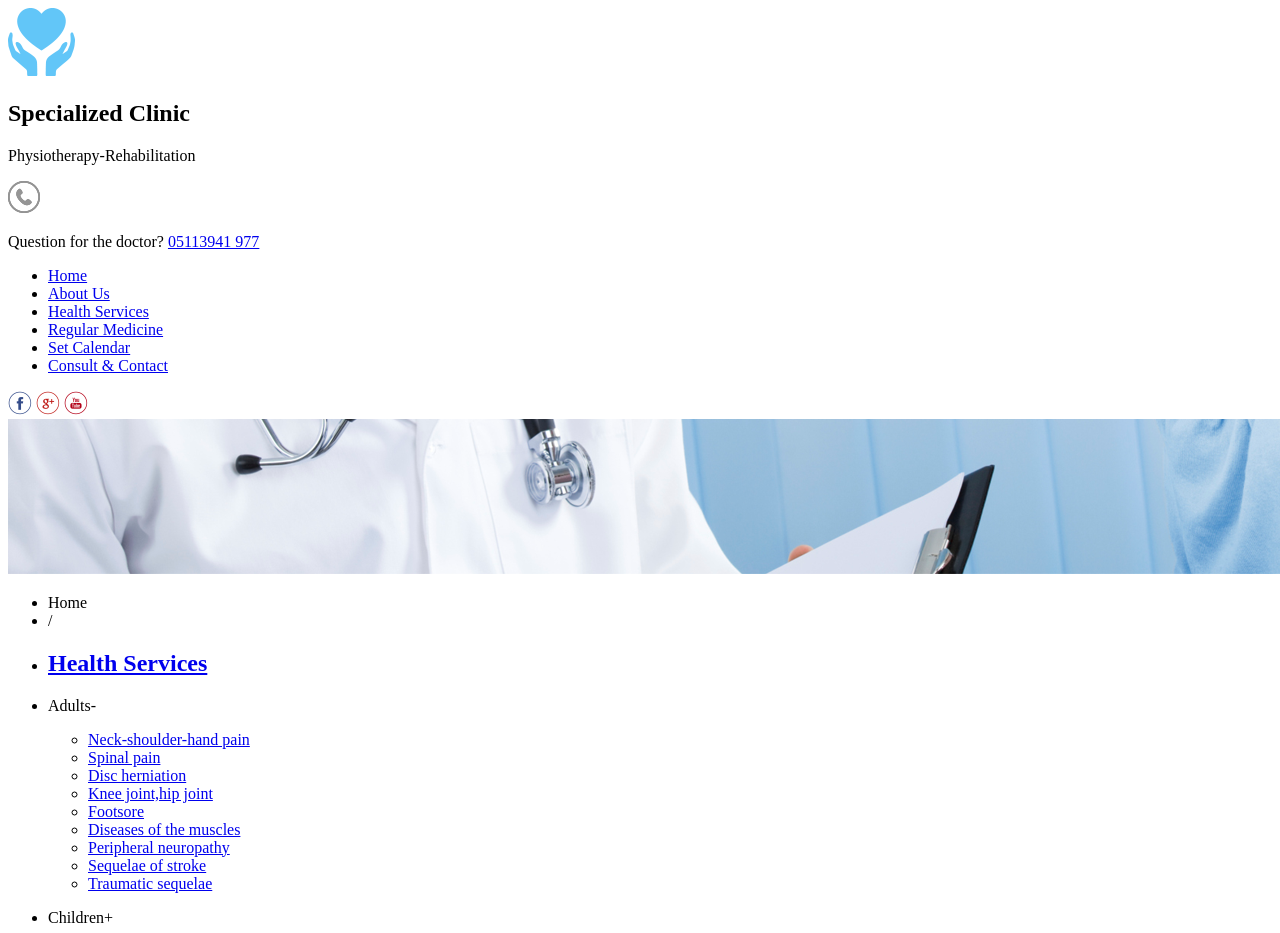
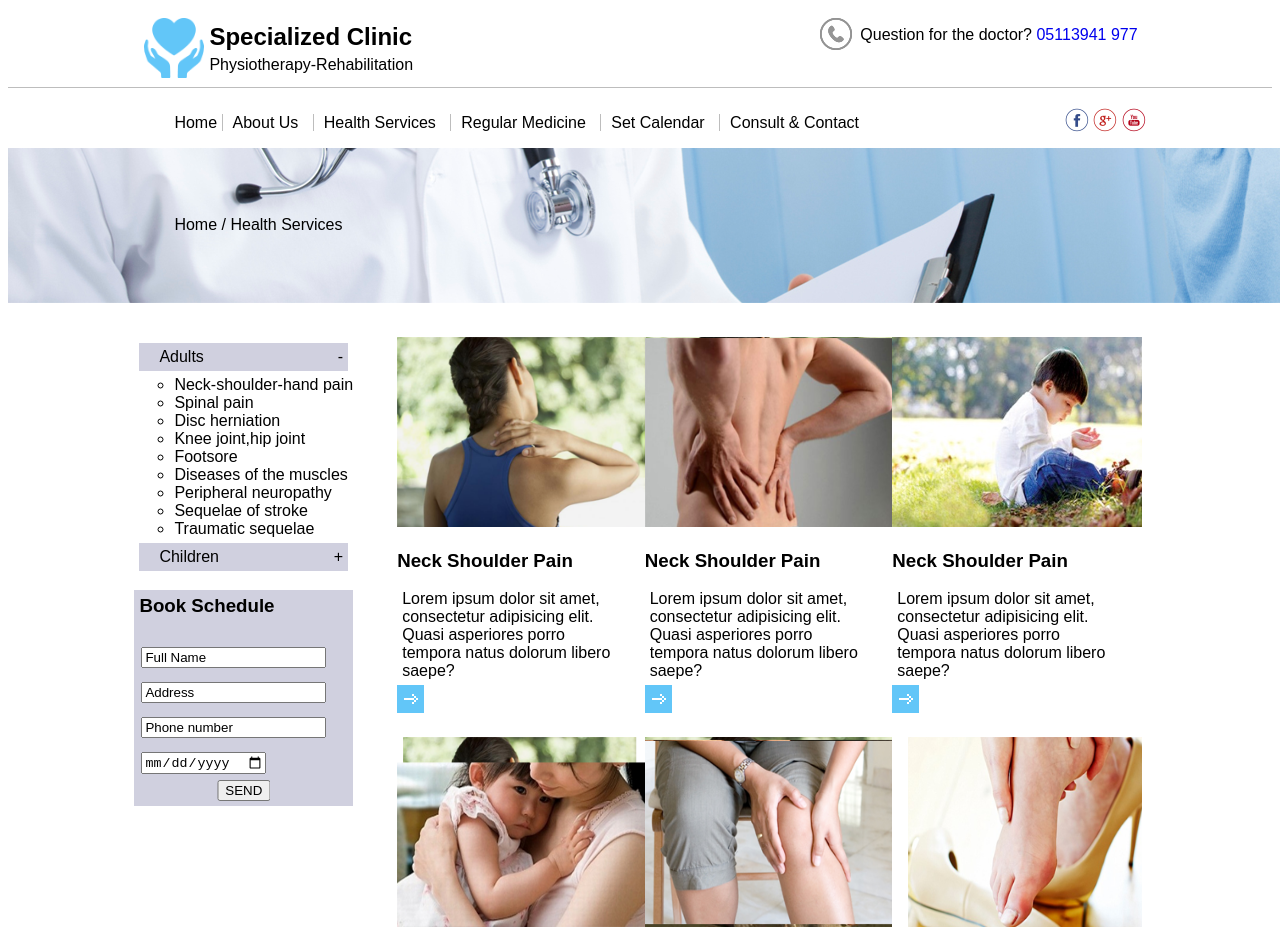
Before and after one commit to at-longnguyen/AT-Internship-Fall-Winter-2018-Long-Nguyen, a plain HTML site: page Specialized-Clinic/Specialized Clinic.html in a window 1280 px wide. Shown: the top 933 px of the page. Drawn offline with Linux system fonts and the light colour scheme.

Commit message:
Subbmit css-homework

```diff
--- a/Specialized-Clinic/Specialized Clinic.html
+++ b/Specialized-Clinic/Specialized Clinic.html
@@ -3,36 +3,39 @@
 <head>
   <meta charset="UTF-8">
   <title>Specialized Clinic</title>
+  <link rel="stylesheet" type="text/css" href="css/style.css">
 </head>
 <body>
   <header class="page-header">
     <div class="header-top">
-      <div class="container">
+      <div class="container clearfix">
         <section class="header-content-left">
-          <a href="#"><img src="images/Vector-Smart-Object.png" alt="specialized-clinic-logo"></a>
+          <a href="#"><img class="header-content-left-image" src="images/Vector-Smart-Object.png" alt="specialized-clinic-logo"></a>
+          <div class="header-page-name">
             <h1>
               Specialized Clinic
             </h1>
             <p>
               Physiotherapy-Rehabilitation
             </p>
+          </div>
         </section>
         <div class="header-content-right">
-          <a href="#"><img src="images/icon-tele.png" alt="telephone-icon"></a>
-          <p>Question for the doctor?&nbsp;<span><a href="#">05113941 977</a></span></p>
+          <a href="#"><img class="header-content-right-icon" src="images/icon-tele.png" alt="telephone-icon"></a>
+          <p>Question for the doctor?&nbsp;<span><a class="tele-number" href="#">05113941 977</a></span></p>
         </div>
       </div>
     </div>
     <div class="header-bottom">
-      <div class="container">
+      <div class="container clearfix">
         <nav class="header-menu-content">
           <ul class="header-menu-list">
-            <li class="header-menu-item"><a href="#">Home</a></li>
-            <li class="header-menu-item"><a href="#">About Us</a></li>
-            <li class="header-menu-item"><a href="#">Health Services</a></li>
-            <li class="header-menu-item"><a href="#">Regular Medicine </a></li>
-            <li class="header-menu-item"><a href="#">Set Calendar</a></li>
-            <li class="header-menu-item"><a href="#">Consult & Contact</a></li>
+            <li class="header-menu-item"><a class="menu-link" href="#">Home</a></li>
+            <li class="header-menu-item"><a class="menu-link" href="#">About Us</a></li>
+            <li class="header-menu-item"><a class="menu-link" href="#">Health Services</a></li>
+            <li class="header-menu-item"><a class="menu-link" href="#">Regular Medicine </a></li>
+            <li class="header-menu-item"><a class="menu-link" href="#">Set Calendar</a></li>
+            <li class="header-menu-item"><a class="menu-link" href="#">Consult & Contact</a></li>
           </ul>
         </nav>
         <div class="header-sociality">
@@ -43,41 +46,41 @@
       </div>
     </div>
   </header>
-  <main class=page-main>
+  <main class="page-main">
     <img src="images/images1.png" alt="banner-image">
     <section class="banner">
-      <div class=container>
+      <div class="container clearfix">
         <ul class="banner-list">
-          <li class="banner-item">Home</li>
-          <li class="banner-item">/</li>
-          <li class="banner-item"><a href="#"><h2>Health Services</h2></a></li>
+          <li class="banner-item"><a class="banner-link" href="#">Home</a></li>
+          <li class="banner-item">&#47</li>
+          <li class="banner-item"><a class="banner-link" href="#">Health Services</a></li>
         </ul>
       </div>
     </section>
     <div class="main-body">
-      <div class="container">
+      <div class="container clearfix">
         <aside class="sidebar">
           <ul class="health-list">
             <li class="health-item">
-              <p>Adults<span class="health-item-hypen">&#45;</span></p>
+              <p class="health-item-title">Adults<span class="health-item-hypen">&#45;</span></p>
               <ul class="sub-health-list">
-                <li class="sub-health-item"><a href="#">Neck-shoulder-hand pain</a></li>
-                <li class="sub-health-item"><a href="#">Spinal pain</a></li>
-                <li class="sub-health-item"><a href="#">Disc herniation</a></li>
-                <li class="sub-health-item"><a href="#">Knee joint,hip joint</a></li>
-                <li class="sub-health-item"><a href="#">Footsore</a></li>
-                <li class="sub-health-item"><a href="#">Diseases of the muscles</a></li>
-                <li class="sub-health-item"><a href="#">Peripheral neuropathy</a></li>
-                <li class="sub-health-item"><a href="#">Sequelae of stroke</a></li>
-                <li class="sub-health-item"><a href="#">Traumatic sequelae</a></li>
+                <li class="sub-health-item"><a class="sub-health-item-link" href="#">Neck-shoulder-hand pain</a></li>
+                <li class="sub-health-item"><a class="sub-health-item-link" href="#">Spinal pain</a></li>
+                <li class="sub-health-item"><a class="sub-health-item-link" href="#">Disc herniation</a></li>
+                <li class="sub-health-item"><a class="sub-health-item-link" href="#">Knee joint,hip joint</a></li>
+                <li class="sub-health-item"><a class="sub-health-item-link" href="#">Footsore</a></li>
+                <li class="sub-health-item"><a class="sub-health-item-link" href="#">Diseases of the muscles</a></li>
+                <li class="sub-health-item"><a class="sub-health-item-link" href="#">Peripheral neuropathy</a></li>
+                <li class="sub-health-item"><a class="sub-health-item-link" href="#">Sequelae of stroke</a></li>
+                <li class="sub-health-item"><a class="sub-health-item-link" href="#">Traumatic sequelae</a></li>
               </ul>
             </li>
             <li class="health-item">
-              <p>Children<span class="health-item-plus">&#43;</span></p>
+              <p class="health-item-title">Children<span class="health-item-plus">&#43;</span></p>
             </li>
           </ul>
           <section class="form-info">
-            <h3>Book Schedule</h3>
+            <h3 class="form-info-title">Book Schedule</h3>
             <form class="form-contact">
               <div class="form-input-control"><input type="text" name="full-name" value="Full Name"></div>
               <div class="form-input-control"><input type="text" name="address" value="Address"></div>
@@ -89,55 +92,55 @@
         </aside>
         <ul class="main-service-list">
           <li class="main-service-item">
-            <a href="#"></a><img src="images/images-1.png" alt="service-images-1"></a>
+            <a href="#"></a><img class="main-service-item-image" src="images/images-1.png" alt="service-images-1"></a>
             <h3 class="">Neck Shoulder Pain</h3>
             <p>Lorem ipsum dolor sit amet, consectetur adipisicing elit. Quasi asperiores porro tempora natus dolorum libero saepe?</p>
             <img src="images/icon-rightarrow.png" alt="rightarrow-images">
           </li>
           <li class="main-service-item">
-            <a href="#"></a><img src="images/images-2.png" alt="service-images-2"></a>
+            <a href="#"></a><img class="main-service-item-image" src="images/images-2.png" alt="service-images-2"></a>
             <h3 class="">Neck Shoulder Pain</h3>
             <p>Lorem ipsum dolor sit amet, consectetur adipisicing elit. Quasi asperiores porro tempora natus dolorum libero saepe?</p>
             <img src="images/icon-rightarrow.png" alt="rightarrow-images">
           </li>
           <li class="main-service-item">
-            <a href="#"></a><img src="images/images-3.png" alt="service-images-3"></a>
+            <a href="#"></a><img class="main-service-item-image" src="images/images-3.png" alt="service-images-3"></a>
             <h3 class="">Neck Shoulder Pain</h3>
             <p>Lorem ipsum dolor sit amet, consectetur adipisicing elit. Quasi asperiores porro tempora natus dolorum libero saepe?</p>
             <img src="images/icon-rightarrow.png" alt="rightarrow-images">
           </li>
           <li class="main-service-item">
-            <a href="#"></a><img src="images/images-4.png" alt="service-images-4"></a>
+            <a href="#"></a><img class="main-service-item-image" src="images/images-4.png" alt="service-images-4"></a>
             <h3 class="">Neck Shoulder Pain</h3>
             <p>Lorem ipsum dolor sit amet, consectetur adipisicing elit. Quasi asperiores porro tempora natus dolorum libero saepe?</p>
             <img src="images/icon-rightarrow.png" alt="rightarrow-images">
           </li>
           <li class="main-service-item">
-            <a href="#"></a><img src="images/images-5.png" alt="service-images-5"></a>
+            <a href="#"></a><img class="main-service-item-image" src="images/images-5.png" alt="service-images-5"></a>
             <h3 class="">Slow Say</h3>
             <p>Lorem ipsum dolor sit amet, consectetur adipisicing elit. Quasi asperiores porro tempora natus dolorum libero saepe?</p>
             <img src="images/icon-rightarrow.png" alt="rightarrow-images">
           </li>
           <li class="main-service-item"">
-            <a href="#"></a><img src="images/images-6.png" alt="service-images-6"></a>
+            <a href="#"></a><img class="main-service-item-image" src="images/images-6.png" alt="service-images-6"></a>
             <h3 class="">Slow Say</h3>
             <p>Lorem ipsum dolor sit amet, consectetur adipisicing elit. Quasi asperiores porro tempora natus dolorum libero saepe?</p>
             <img src="images/icon-rightarrow.png" alt="rightarrow-images">
           </li>
           <li class="main-service-item">
-            <a href="#"></a><img src="images/images-7.png" alt="service-images-7"></a>
+            <a href="#"></a><img class="main-service-item-image" src="images/images-7.png" alt="service-images-7"></a>
             <h3 class="">Slow Say</h3>
             <p>Lorem ipsum dolor sit amet, consectetur adipisicing elit. Quasi asperiores porro tempora natus dolorum libero saepe?</p>
             <img src="images/icon-rightarrow.png" alt="rightarrow-images">
           </li>
           <li class="main-service-item">
-            <a href="#"></a><img src="images/images-8.png" alt="service-images-8"></a>
+            <a href="#"></a><img class="main-service-item-image" src="images/images-8.png" alt="service-images-8"></a>
             <h3 class="">Neck Shoulder Pain</h3>
             <p>Lorem ipsum dolor sit amet, consectetur adipisicing elit. Quasi asperiores porro tempora natus dolorum libero saepe?</p>
             <img src="images/icon-rightarrow.png" alt="rightarrow-images">
           </li>
           <li class="main-service-item">
-            <a href="#"></a><img src="images/images-9.png" alt="service-images-9"></a>
+            <a href="#"></a><img class="main-service-item-image" src="images/images-9.png" alt="service-images-9"></a>
             <h3 class="">Neck Shoulder Pain</h3>
             <p>Lorem ipsum dolor sit amet, consectetur adipisicing elit. Quasi asperiores porro tempora natus dolorum libero saepe?</p>
             <img src="images/icon-rightarrow.png" alt="rightarrow-images">
@@ -148,7 +151,7 @@
   </main>
   <footer class="page-footer">
     <div class="footer-top">
-      <div class="container">
+      <div class="container clearfix">
         <ul class="footer-content-list">
           <li class="footer-content-item">
             <h3 class="footer-information-title">About Us</h3>
@@ -169,14 +172,14 @@
           <li class="footer-content-item">
             <h3 class="footer-information-title">Social Connection</h3>
             <ul class="footer-information-list">
-              <li class="footer-information-item">
-                <a href=""><img src="images/icon-fb.png" alt="icon-fb"></a><p>Facebook</p>
+              <li class="footer-social-item">
+                <a href=""><img class="footer-social-item-image" src="images/icon-fb.png" alt="icon-fb"></a><span class="footer-social-item-name">Facebook</span>
               </li>
-              <li class="footer-information-item">
-                <a href=""><img src="images/icon-gmail.png" alt="icon-gmail"></a><p>Google+</p>
+              <li class="footer-social-item">
+                <a href=""><img class="footer-social-item-image" src="images/icon-gmail.png" alt="icon-gmail"></a><span class="footer-social-item-name">Google+</span>
               </li>
-              <li class="footer-information-item">
-                <a href=""><img src="images/icon-youtube.png" alt="icon-youtube"></a><p>Youtube</p>
+              <li class="footer-social-item">
+                <a href=""><img class="footer-social-item-image" src="images/icon-youtube.png" alt="icon-youtube"></a><span class="footer-social-item-name">Youtube</span>
               </li>
             </ul>
           </li>
@@ -184,8 +187,9 @@
       </div>
     </div>
     <div class="footer-bottom">
-      <div class="container">
-        <p>@ 2018 - Copyright Of Specialized Clinic<span>Design By DD.Com</span></p>
+      <div class="container clearfix">
+        <p class="address-name">@ 2018 - Copyright Of Specialized Clinic</p>
+        <p class="director-name">Design By DD.Com</p>
       </div>
     </div>
   </footer>
--- /dev/null
+++ b/Specialized-Clinic/css/style.css
@@ -0,0 +1,177 @@
+body{
+   font-size: 1em;
+   font-family: Arial, Helvetica, sans-serif;
+}
+/* page-header */
+.header-top{
+  border-bottom: 1px solid #BDBDBD;
+  padding-bottom: 5px;
+}
+.container{
+  max-width: 1300px;
+  margin: 0 10%;
+  padding-top:10px;
+}
+.clearfix:after{
+  content: "";
+  clear: both;
+  display:block;
+}
+.header-content-left{
+  float: left;
+  padding-left: 10px;
+}
+.header-content-right{
+  float: right;
+}
+.header-content-right p{
+  float:right;
+  padding: 3px;
+}
+.tele-number{
+  text-decoration: none;
+}
+.header-page-name{
+  float:right;
+}
+.header-page-name h1,p{
+  margin: 5px;
+}
+.header-content-left-image{
+  width: 60px;
+  height: 60px;
+}
+/* header-bottom */
+.header-menu-content{
+  float: left;
+}
+li.header-menu-item{
+  display: inline;
+  border-left: 1px solid #BDBDBD;
+  padding: 0px 10px;
+}
+.header-menu-list .header-menu-item:first-child{
+  padding: 0px;
+  border: 0px;
+}
+.menu-link{
+  text-decoration: none;
+  color: black;
+}
+li.header-menu-item > a:hover {
+  color: #A5A7E9;
+}
+.header-sociality{
+  float: right;
+  padding-top: 10px;
+}
+/* page-main */
+li.banner-item{
+  display: inline;
+}
+li.banner-item{
+  display: inline;
+}
+.banner-list{
+  float: left;
+}
+.banner-link{
+  text-decoration: none;
+  color: black;
+}
+li.banner-item > a:hover {
+  color: #A5A7E9;
+}
+.banner-list{
+  position: absolute;
+  top:200px;
+}
+/* main-body */
+.sidebar{
+  float: left;
+}
+.health-list{
+  list-style: none;
+  padding :0px;
+}
+.health-item-title{
+  background: #D0D0DF;
+  padding: 5px;
+  padding-left: 20px;
+}
+.health-item-hypen , .health-item-plus{
+  float: right;
+}
+.sub-health-item-link{
+  text-decoration: none;
+  color: black;
+}
+li.sub-health-item > a:hover {
+  color: #A5A7E9;
+}
+.form-info{
+  background: #D0D0DF;
+}
+.form-info-title{
+  padding: 5px;
+}
+.form-input-control{
+  padding: 7px;
+  width: 173px;
+  height: 21px;
+}
+.btn-send{
+  margin-bottom: 5px;
+  position: relative;
+  left: 50%;
+  transform: translateX(-50%);
+}
+/* main-service-list */
+.main-service-list{
+  float: right;
+  width: 75%;
+}
+li.main-service-item{
+  display: inline;
+}
+ul.main-service-list {
+  overflow: hidden;
+  padding: 0;
+  margin: 0;
+  list-style-type: none;
+}
+li.main-service-item {
+  float: left;
+  width: 30%;
+  padding: 10px;
+}
+.main-service-item-image{
+  width: 250px;
+  height: 190px;
+}
+/*footer*/
+.page-footer{
+  background-color: #A6D5CC;
+  height: 250px;
+}
+.footer-content-list li.footer-content-item{
+  float: left;
+  width: 33.33%;
+  list-style: none;
+}
+li.footer-social-item{
+  list-style: none;
+}
+.footer-social-item-name{
+  padding: 3px;
+}
+.footer-top{
+  border-bottom: 1px solid #BDBDBD;
+  padding-bottom: 5px;
+}
+.address-name{
+  float: left;
+}
+.director-name{
+  float: right;
+}
```
Lines whose indentation alone changed are shown as unchanged.
